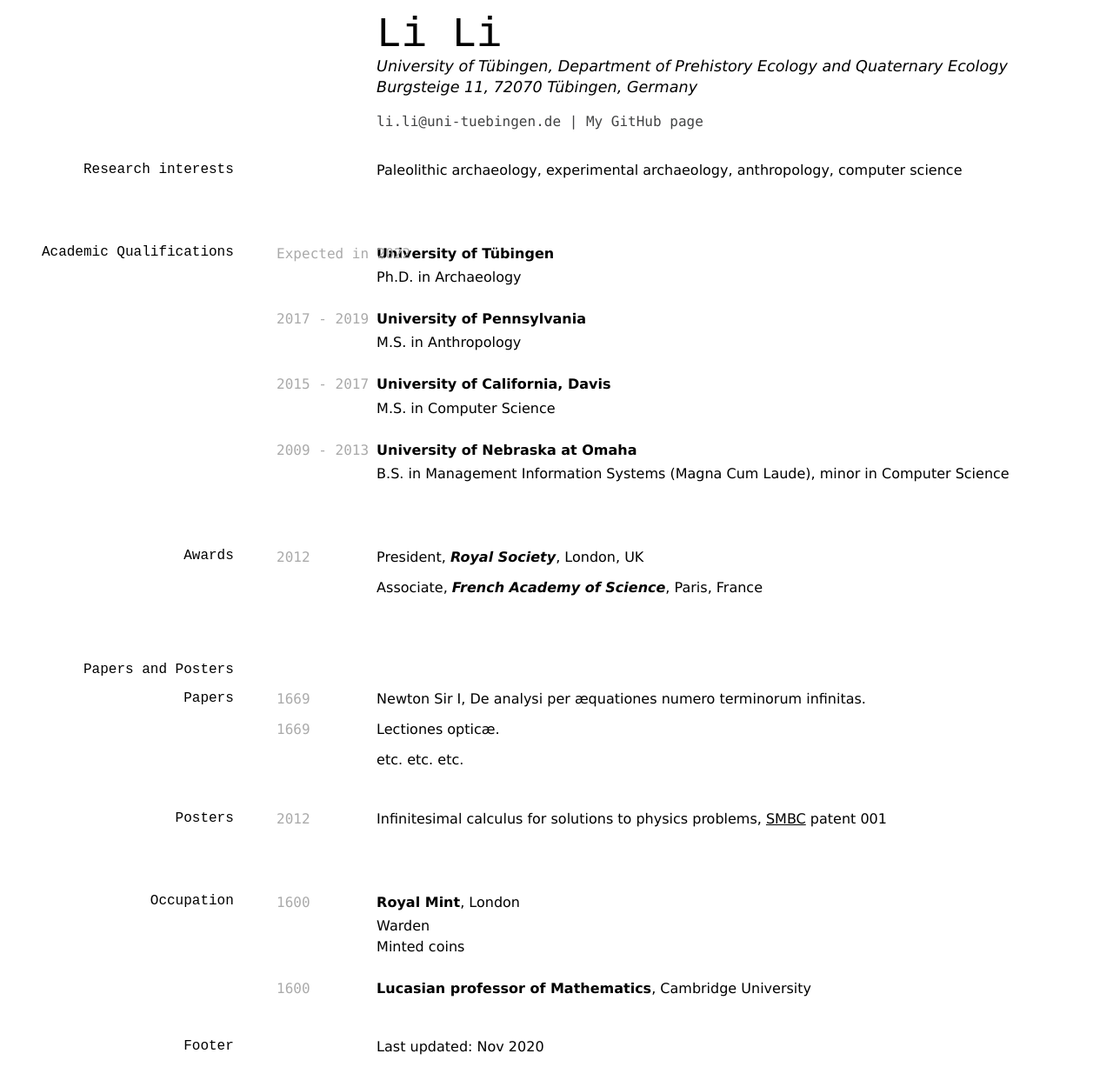
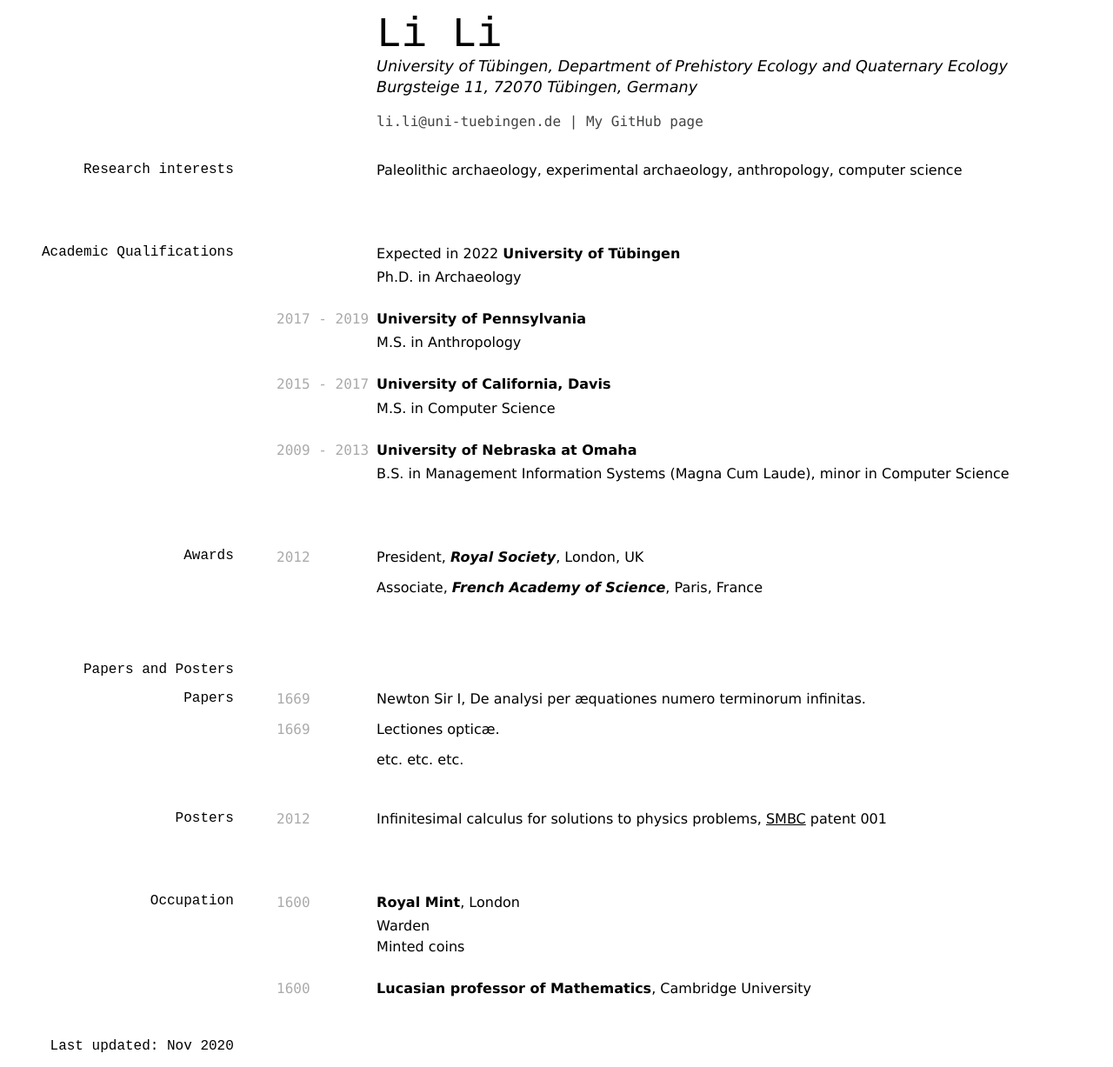
Before and after one commit to lili0824/lili, a Jekyll site: the page built from cv.md, in a window 1280 px wide. Shown: the whole page at 87% size. Built offline with Jekyll 4.4.1, drawn with Linux system fonts in a browser that asks for light colours.

Commit message:
Update cv.md

```diff
--- a/cv.md
+++ b/cv.md
@@ -18,7 +18,7 @@ Paleolithic archaeology, experimental archaeology, anthropology, computer scienc
 
 ## Academic Qualifications
 
-`Expected in 2022`
+Expected in 2022
 __University of Tübingen__
 - Ph.D. in Archaeology
 
@@ -78,6 +78,4 @@ __Lucasian professor of Mathematics__, Cambridge University
 
 
 
-### Footer
-
-Last updated: Nov 2020
+### Last updated: Nov 2020
```
